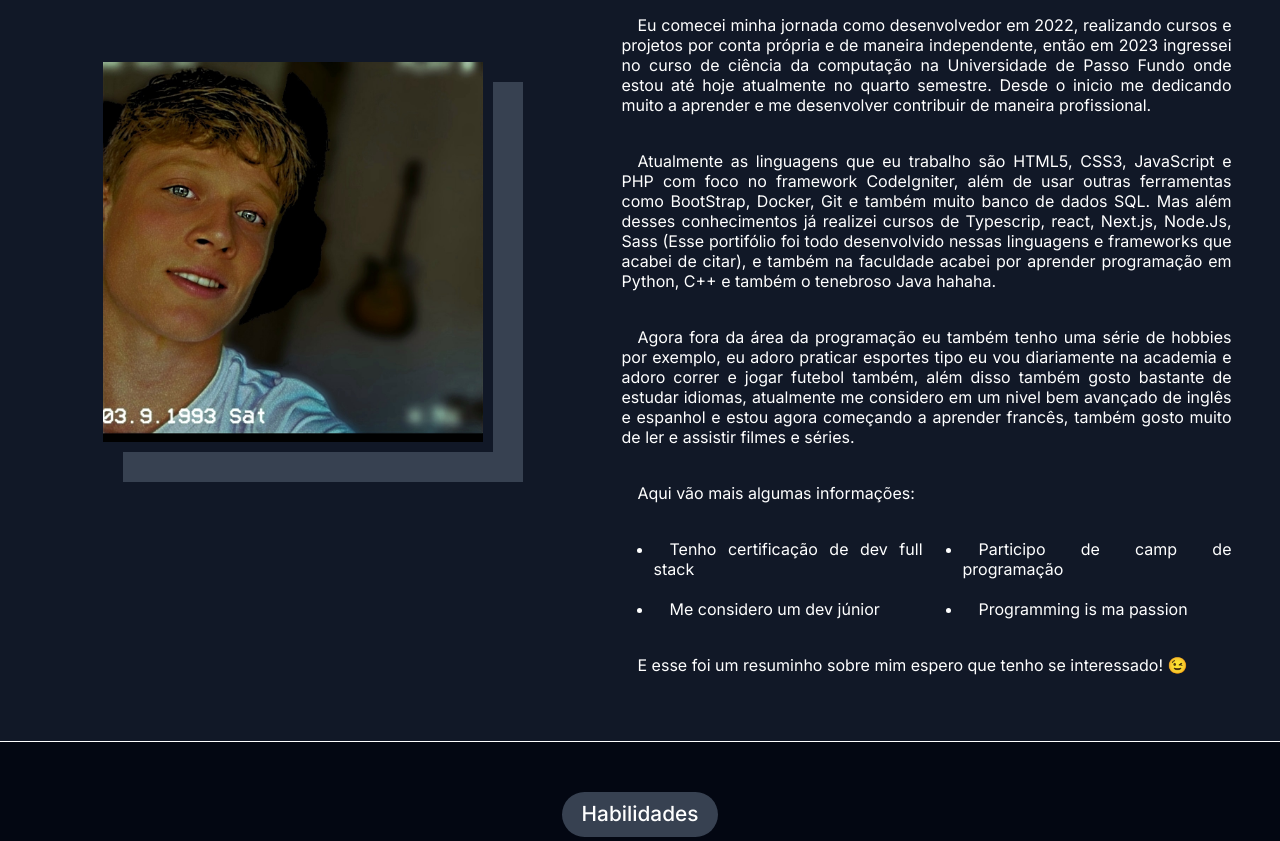
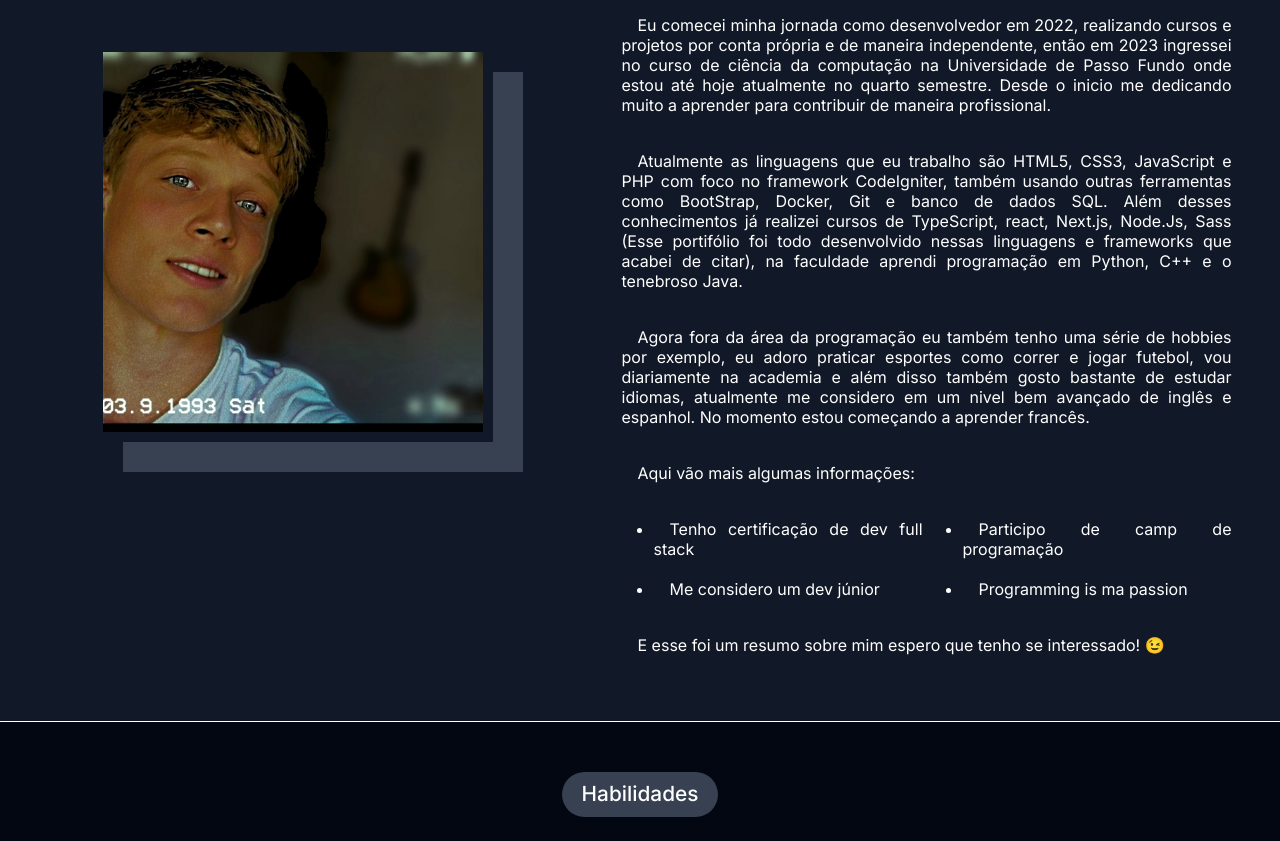
Before and after one commit to muriloklein/portfolio, a Next.js app: page / in a window 1280 px wide. Shown: the part 920-1761 px from the top of the page. Built offline with nearby package versions, Linux system fonts and the light colour scheme.

Commit message:
Corrigido seção sobre

```diff
--- a/src/components/SectionAbout/index.tsx
+++ b/src/components/SectionAbout/index.tsx
@@ -22,7 +22,7 @@ const SectionAbout = () => {
             desenvolvedor de sistemas na Congragação de Nossa Senhora - Notre
             Dame presencialmente em Passo Fundo/RS, comecei nesse cargo em março
             de 2024 e a cada dia venho aprendendo coisas novas e tendo novas
-            experiências que são essienciais para o meu desenvolvimento como
+            experiências que são essenciais para o meu desenvolvimento como
             profissional.
           </p>
           <p className="aboutP" id="segAboutP">
@@ -30,27 +30,25 @@ const SectionAbout = () => {
             cursos e projetos por conta própria e de maneira independente, então
             em 2023 ingressei no curso de ciência da computação na Universidade
             de Passo Fundo onde estou até hoje atualmente no quarto semestre.
-            Desde o inicio me dedicando muito a aprender e me desenvolver
-            contribuir de maneira profissional.
+            Desde o inicio me dedicando muito a aprender para contribuir de
+            maneira profissional.
           </p>
           <p className="aboutP" id="terAboutP">
             Atualmente as linguagens que eu trabalho são HTML5, CSS3, JavaScript
-            e PHP com foco no framework CodeIgniter, além de usar outras
-            ferramentas como BootStrap, Docker, Git e também muito banco de
-            dados SQL. Mas além desses conhecimentos já realizei cursos de
-            Typescrip, react, Next.js, Node.Js, Sass (Esse portifólio foi todo
-            desenvolvido nessas linguagens e frameworks que acabei de citar), e
-            também na faculdade acabei por aprender programação em Python, C++ e
-            também o tenebroso Java hahaha.
+            e PHP com foco no framework CodeIgniter, também usando outras
+            ferramentas como BootStrap, Docker, Git e banco de dados SQL. Além
+            desses conhecimentos já realizei cursos de TypeScript, react,
+            Next.js, Node.Js, Sass (Esse portifólio foi todo desenvolvido nessas
+            linguagens e frameworks que acabei de citar), na faculdade aprendi
+            programação em Python, C++ e o tenebroso Java.
           </p>
           <p className="aboutP" id="quarAboutP">
             Agora fora da área da programação eu também tenho uma série de
-            hobbies por exemplo, eu adoro praticar esportes tipo eu vou
-            diariamente na academia e adoro correr e jogar futebol também, além
-            disso também gosto bastante de estudar idiomas, atualmente me
-            considero em um nivel bem avançado de inglês e espanhol e estou
-            agora começando a aprender francês, também gosto muito de ler e
-            assistir filmes e séries.
+            hobbies por exemplo, eu adoro praticar esportes como correr e jogar
+            futebol, vou diariamente na academia e além disso também gosto
+            bastante de estudar idiomas, atualmente me considero em um nivel bem
+            avançado de inglês e espanhol. No momento estou começando a aprender
+            francês.
           </p>
           <p className="aboutP" id="quinAboutP">
             Aqui vão mais algumas informações:
@@ -62,8 +60,7 @@ const SectionAbout = () => {
             <li id="liQuatro">Programming is ma passion</li>
           </ul>
           <p className="aboutP" id="sexAboutP">
-            E esse foi um resuminho sobre mim espero que tenho se interessado!
-            😉
+            E esse foi um resumo sobre mim espero que tenho se interessado! 😉
           </p>
         </div>
       </div>
```
